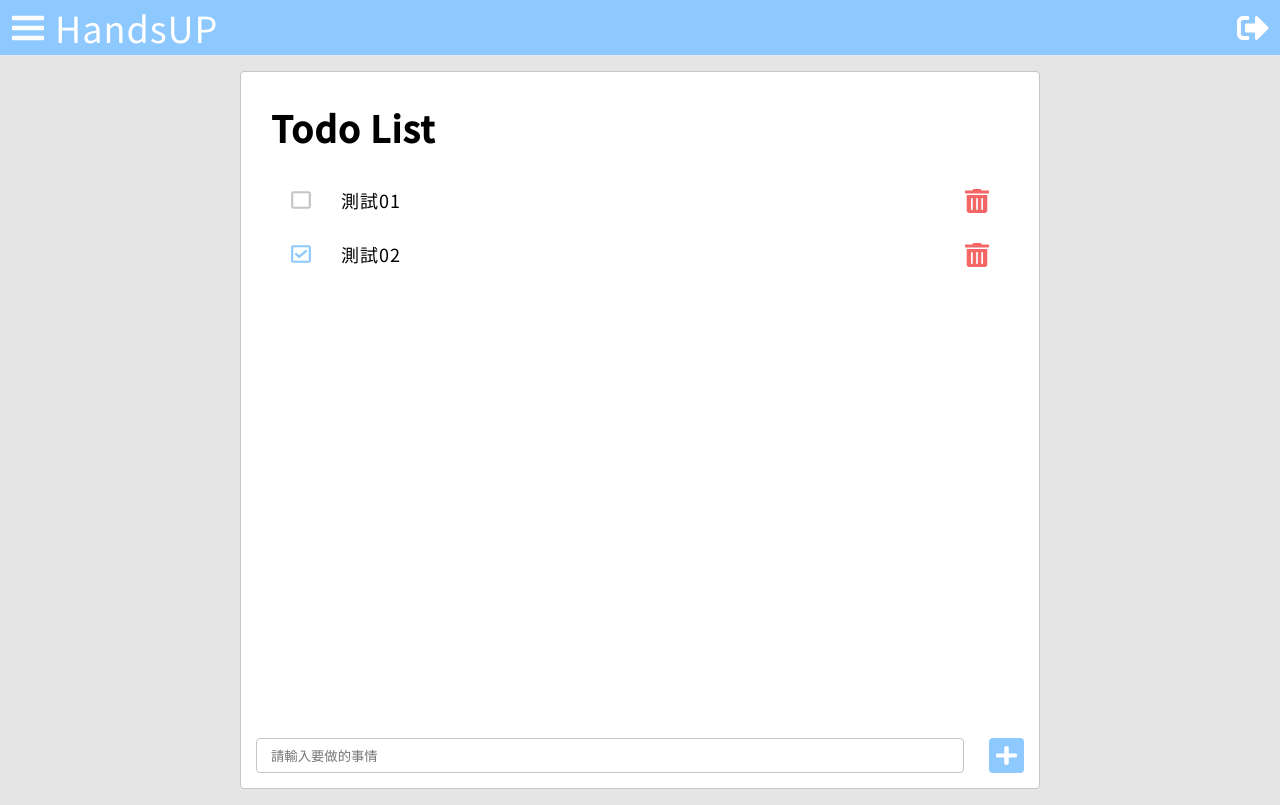
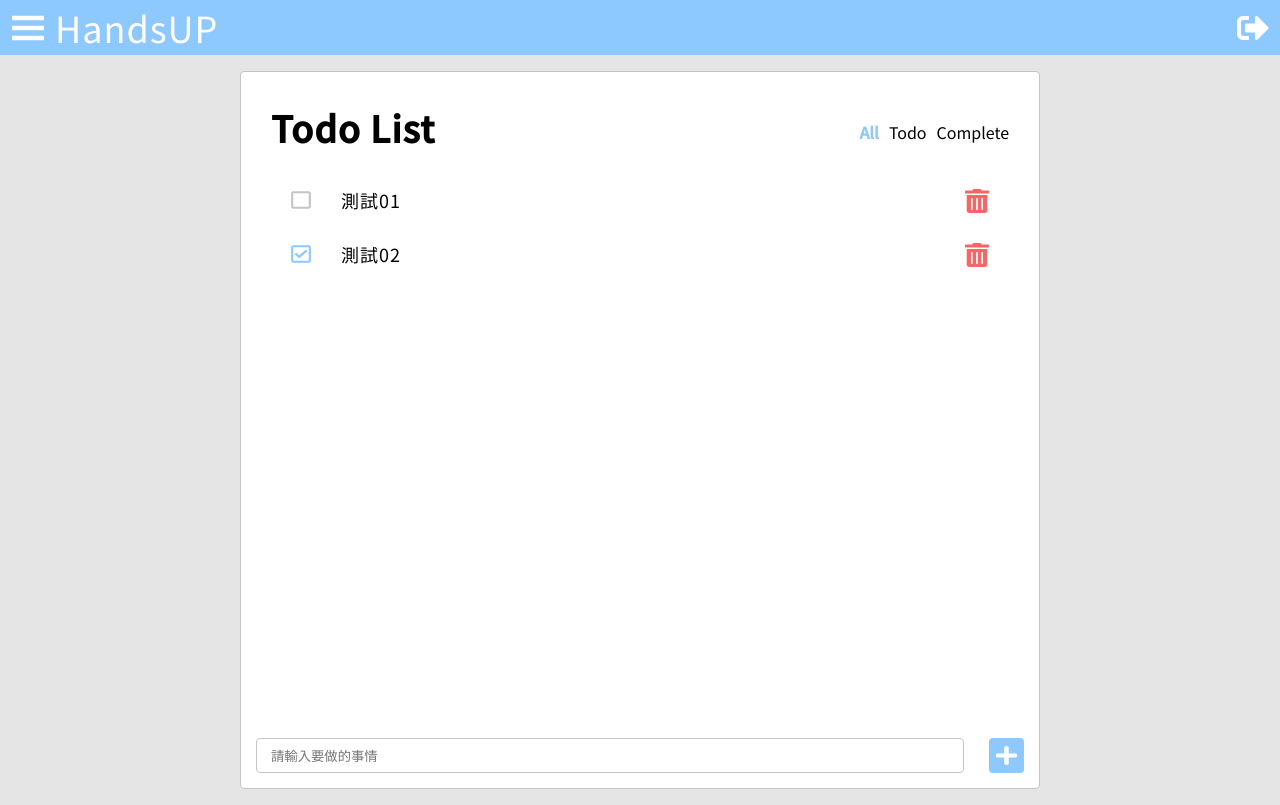
Before and after one commit to waveciou/nuxt-todolist, a Nuxt app: page / in a window 1280 px wide. Built offline with nearby package versions, Linux system fonts and the light colour scheme.

Commit message:
[dev] set filter todo

```diff
--- a/components/content.vue
+++ b/components/content.vue
@@ -1,21 +1,39 @@
 <template>
   <div class="content">
+    <div class="content__header">
       <h1 class="title">
         Todo List
       </h1>
-    <TodoList />
+      <TodoNav
+        :visibilities="visibilities"
+        @setVisibilities="setVisibilities"
+      />
+    </div>
+    <TodoList :visibilities="visibilities" />
     <InputArea />
   </div>
 </template>
 
 <script>
   import TodoList from '~/components/todoList.vue';
+  import TodoNav from '~/components/todoNav.vue';
   import InputArea from '~/components/inputArea.vue';
   export default {
+    data() {
+      return {
+        visibilities: 'all'
+      };
+    },
     name: 'Content',
     components: {
       InputArea,
+      TodoNav,
       TodoList
+    },
+    methods: {
+      setVisibilities(payload) {
+        this.visibilities = payload;
+      }
     }
   };
 
@@ -35,16 +53,31 @@
   border: 1px $color-gray-dark solid;
   border-radius: 4px;
   flex-direction: column;
+
+  &__header {
+    padding-right: 15px;
+    padding-left: 15px;
+    margin-top: 20px;
+    display: flex;
+    flex-wrap: wrap;
+    margin-bottom: 10px;
+
+    @include min-width(480px) {
+      align-items: center;
+      flex-wrap: nowrap;
+      justify-content: space-between;
+    }
+  }
 }
 
 .title {
   @include title-format;
 
-    padding-right: 15px;
-    padding-left: 15px;
-    margin-top: 20px;
-    margin-bottom: 10px;
+  width: 100%;
   font-weight: 700;
+
+  @include min-width(480px) {
+    width: auto;
   }
-
+}
 </style>
--- a/components/todoItem.vue
+++ b/components/todoItem.vue
@@ -1,12 +1,21 @@
 <template>
   <div class="todoItem">
     <div class="todoItem__fieldset">
-      <input :id="id" v-model="isCheck" type="checkbox" class="todoItem__checkbox" @change="handleChangeTodo">
+      <input
+        :id="id"
+        v-model="isCheck"
+        type="checkbox"
+        class="todoItem__checkbox"
+        @change="handleChangeTodo"
+      >
       <label :for="id" class="todoItem__heading">
         <span>{{ text }}</span>
       </label>
     </div>
-    <button class="todoItem__delete-button" @click.stop="handleDeleteTodo">
+    <button
+      class="todoItem__delete-button"
+      @click.stop="handleDeleteTodo"
+    >
       <img class="icon-img" src="~assets/img/delete.svg">
     </button>
   </div>
@@ -30,7 +39,7 @@
     },
     methods: {
       handleDeleteTodo() {
-        this.$emit('set-delete-todo', this.id);
+        this.$emit('setDeleteTodo', this.id);
       },
       handleChangeTodo() {
         this.$store.commit('SET_CHECK_TODO', {
--- a/components/todoList.vue
+++ b/components/todoList.vue
@@ -2,7 +2,10 @@
   <div class="todoList">
     <transition-group name="list" tag="ul" class="todoList__wrap">
       <li v-for="todo in contextList" :key="todo.id">
-        <TodoItem :todo-data="todo" @set-delete-todo="handleConfirmOpen" />
+        <TodoItem
+          :todo-data="todo"
+          @setDeleteTodo="handleConfirmOpen"
+        />
       </li>
     </transition-group>
     <Popup :is-show="deleteConfirm.isShow">
@@ -41,6 +44,12 @@
       TodoItem,
       Popup
     },
+    props: {
+      visibilities: {
+        type: String,
+        required: true
+      }
+    },
     methods: {
       handleConfirmOpen(id) {
         this.deleteConfirm.isShow = true;
@@ -51,7 +60,7 @@
         this.deleteConfirm.id = '';
       },
       handleConfirmDelete() {
-        if (isLoading === false) {
+        if (this.isLoading === false) {
           this.$store.dispatch('DELETE_TODO_ACTION', this.deleteConfirm.id);
         }
         this.handleConfirmClose();
@@ -59,7 +68,16 @@
     },
     computed: {
       contextList() {
-        return this.$store.state.todoList;
+        return this.$store.state.todoList.filter(({ isCheck }) => {
+          switch (this.visibilities) {
+            case 'todo':
+              return isCheck === false;
+            case 'complete':
+              return isCheck === true;
+            default:
+              return true;
+          }
+        });
       },
       isLoading() {
         return this.$store.state.isLoading;
--- /dev/null
+++ b/components/todoNav.vue
@@ -0,0 +1,72 @@
+<template>
+  <nav class="nav">
+    <button
+      class="nav__button"
+      :class="{'current': visibilities === 'all'}"
+      title="All"
+      @click.stop="handleSetNav('all')"
+    >
+      All
+    </button>
+    <button
+      class="nav__button"
+      :class="{'current': visibilities === 'todo'}"
+      title="Todo"
+      @click.stop="handleSetNav('todo')"
+    >
+      Todo
+    </button>
+    <button
+      class="nav__button"
+      :class="{'current': visibilities === 'complete'}"
+      title="Complete"
+      @click.stop="handleSetNav('complete')"
+    >
+      Complete
+    </button>
+  </nav>
+</template>
+
+<script>
+  export default {
+    name: 'TodoNav',
+    props: {
+      visibilities: {
+        type: String,
+        required: true
+      }
+    },
+    methods: {
+      handleSetNav(payload) {
+        this.$emit('setVisibilities', payload);
+      }
+    }
+  };
+</script>
+
+<style lang="scss" scoped>
+  @import '~/assets/scss/_utils.scss';
+
+  .nav {
+    width: 100%;
+    margin-top: 10px;
+    display: flex;
+    justify-content: flex-end;
+
+    @include min-width(480px) {
+      width: auto;
+      align-items: center;
+      justify-content: flex-start;
+    }
+
+    &__button {
+      margin-left: 10px;
+      font-size: 16px;
+
+      &.current {
+        font-weight: 700;
+        color: $color-blue;
+      }
+    }
+  }
+</style>
```
Also changed, not shown: .eslintrc.js. Lines whose indentation alone changed are shown as unchanged.
